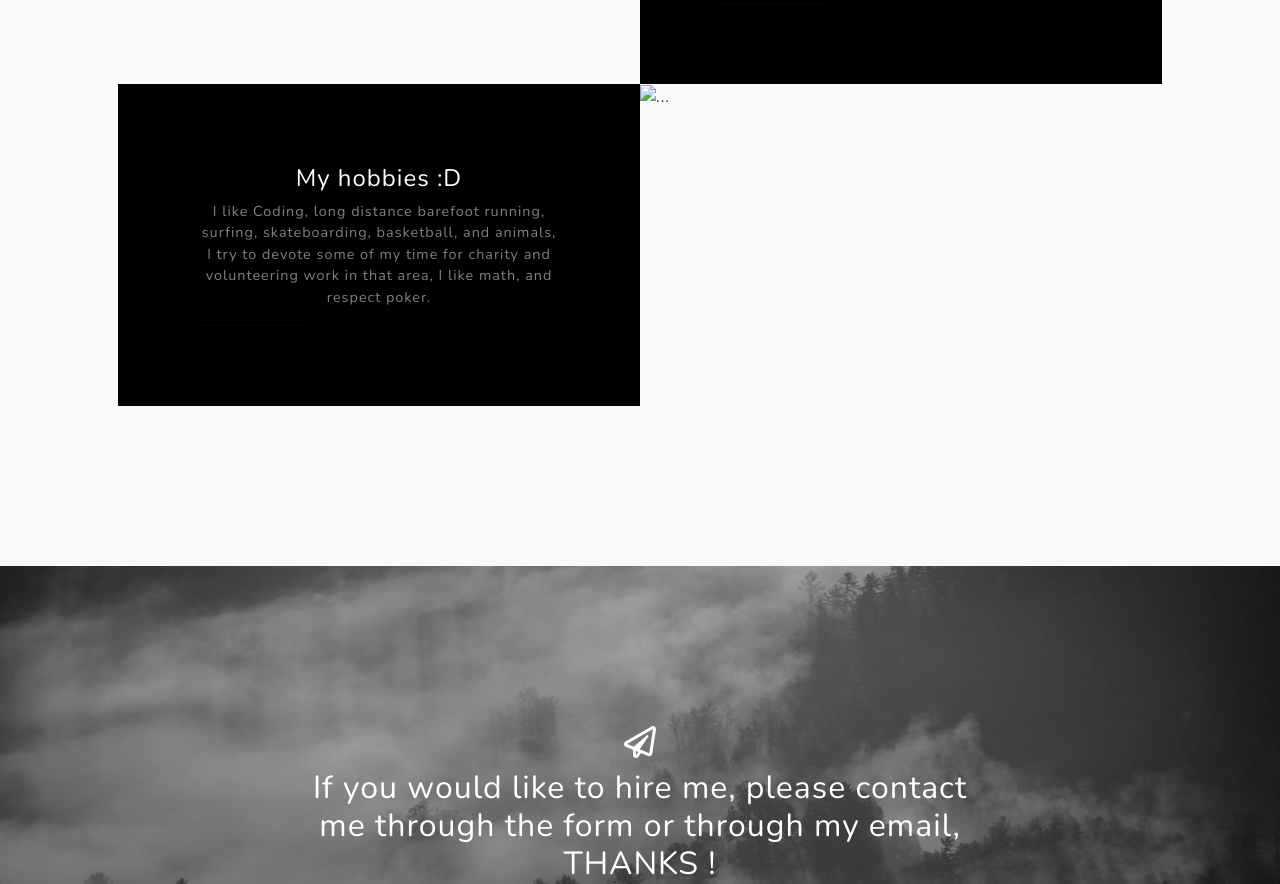
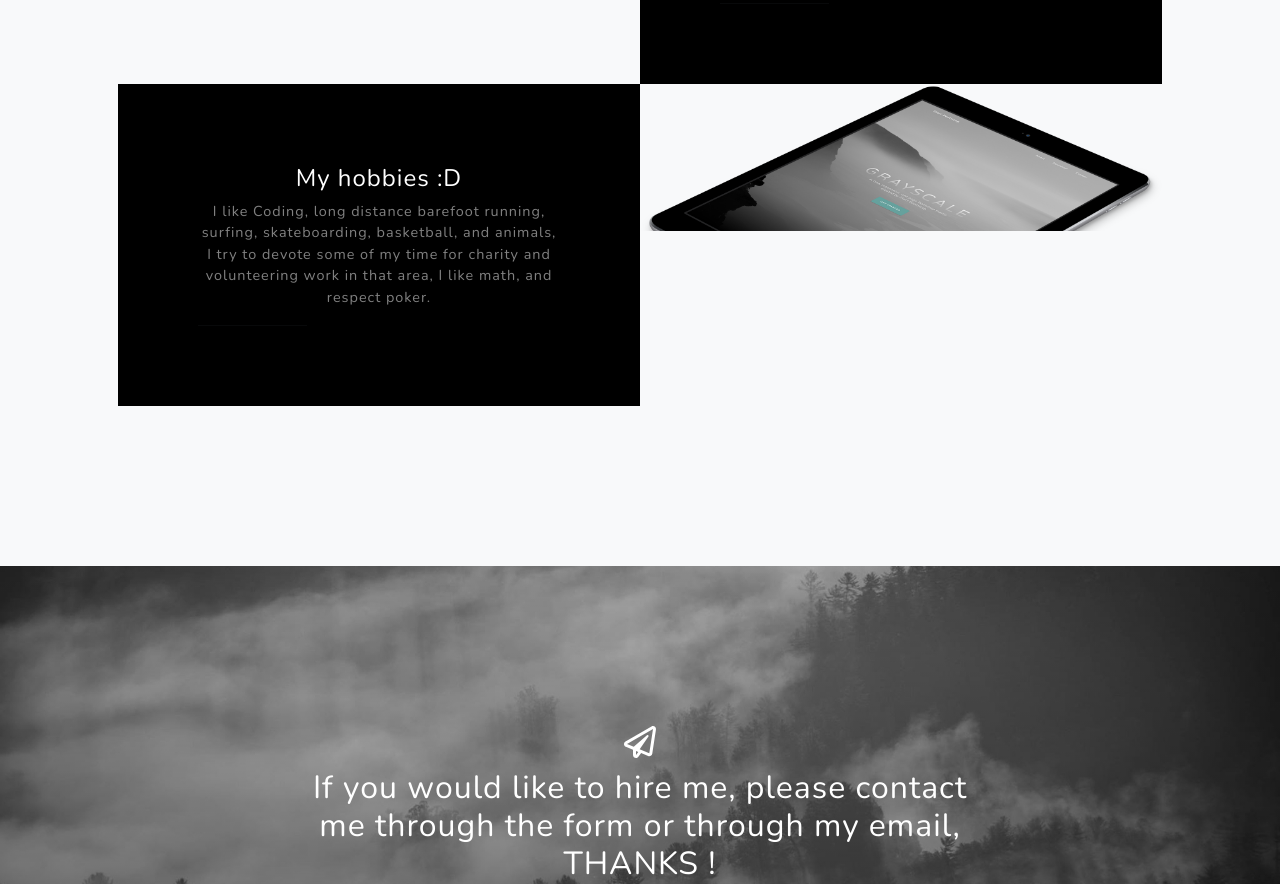
Before and after one commit to Rekt-Dev/rekt-dev.github.io, a plain HTML site: page index.html in a window 1280 px wide. Shown: the part 2870-3754 px from the top of the page. Drawn offline with nearby package versions, Linux system fonts and the light colour scheme.

Commit message:
Update index.html

```diff
--- a/index.html
+++ b/index.html
@@ -92,7 +92,7 @@ As an experienced tech professional, I have managed uber large projects in the m
                 </div>
                 <!-- Project Two Row-->
                 <div class="row gx-0 justify-content-center">
-                    <div class="col-lg-6"><img class="img-fluid" src="" alt="..." /></div>
+                    <div class="col-lg-6"><img class="img-fluid" src="./assets/img/ipad.png" alt="..." /></div>
                     <div class="col-lg-6 order-lg-first">
                         <div class="bg-black text-center h-100 project">
                             <div class="d-flex h-100">
```
